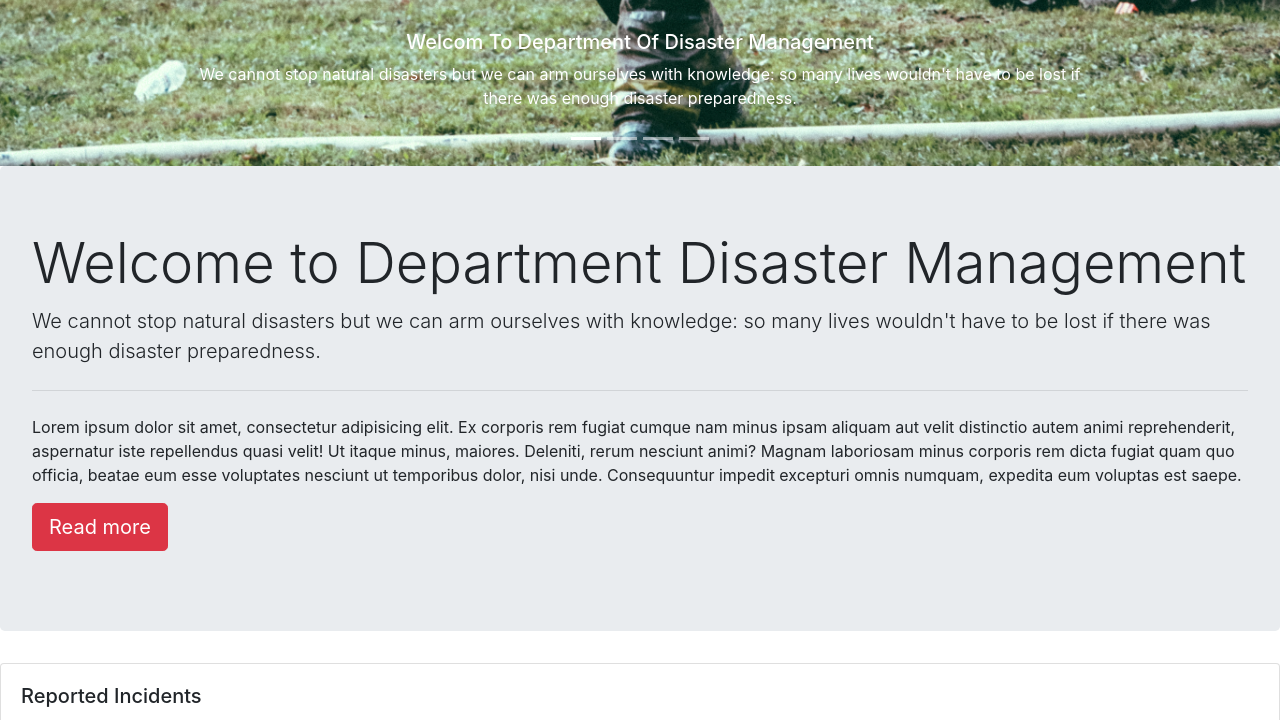
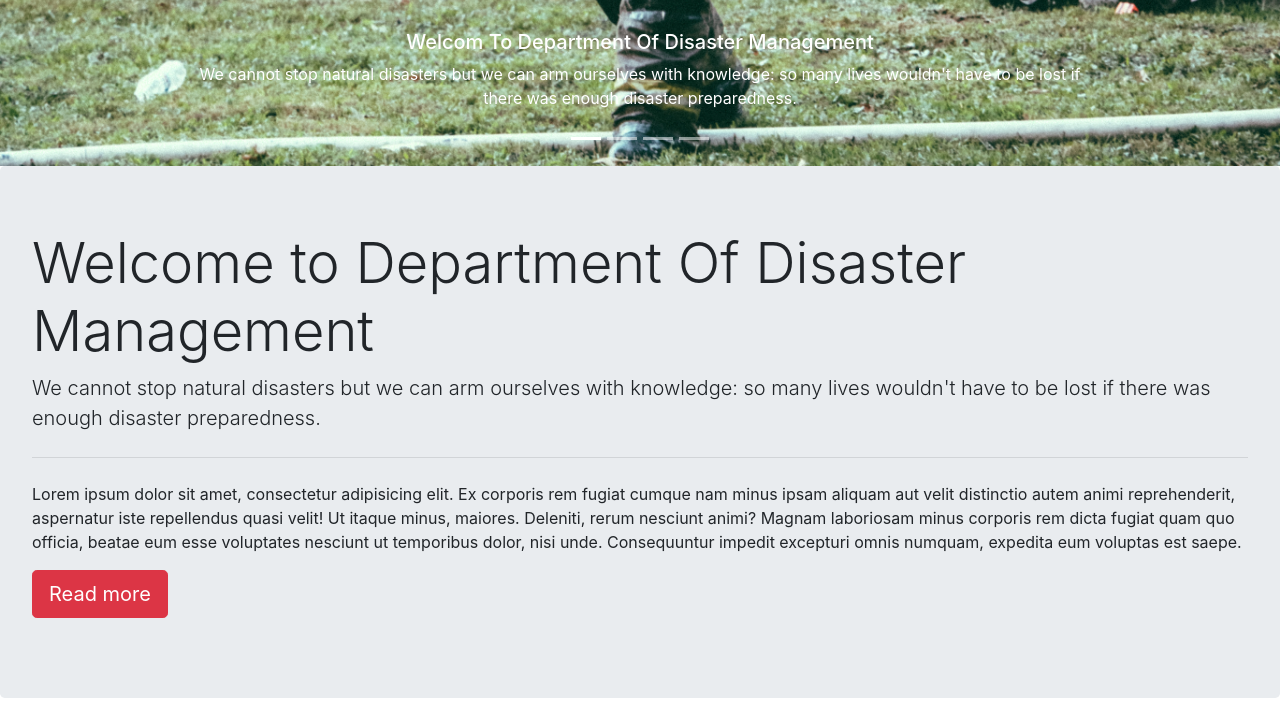
Before and after one commit to udaragangabadage/DMS, a PHP site: page /home.php in a window 1280 px wide. Shown: the part 765-1485 px from the top of the page. Run offline with PHP 8.4, Linux system fonts and the light colour scheme; data that the repository does not hold is empty; some libraries are stand-ins or nearby versions.

Commit message:
final upload

```diff
--- a/home.php
+++ b/home.php
@@ -150,7 +150,7 @@
 
 
 <div class="jumbotron">
-  <h1 class="display-4">Welcome to Department Disaster Management</h1>
+  <h1 class="display-4">Welcome to Department Of Disaster Management</h1>
   <p class="lead">We cannot stop natural disasters but we can arm ourselves with knowledge: so many lives wouldn't have to be lost if there was enough disaster preparedness.</p>
   <hr class="my-4">
   <p>Lorem ipsum dolor sit amet, consectetur adipisicing elit. Ex corporis rem fugiat cumque nam minus ipsam aliquam aut velit distinctio autem animi reprehenderit, aspernatur iste repellendus quasi velit! Ut itaque minus, maiores. Deleniti, rerum nesciunt animi? Magnam laboriosam minus corporis rem dicta fugiat quam quo officia, beatae eum esse voluptates nesciunt ut temporibus dolor, nisi unde. Consequuntur impedit excepturi omnis numquam, expedita eum voluptas est saepe.</p>
```
Also changed, not shown: 1 other file.
